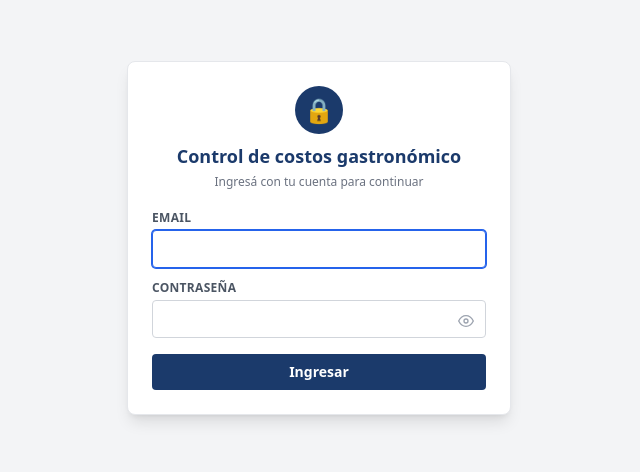
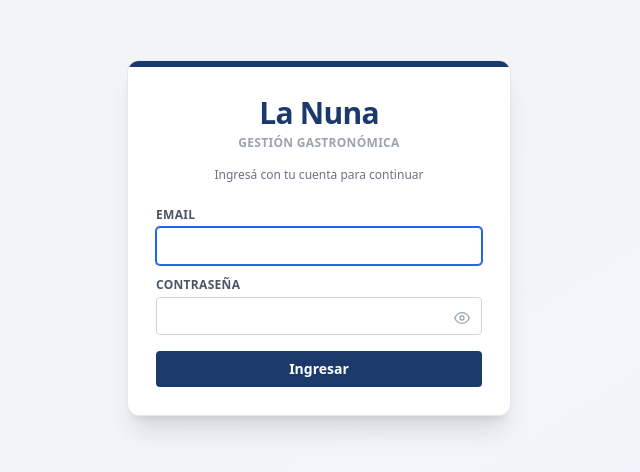
Before and after one commit to TMB98/costos-gastronomia, a React (Vite) app: page / in a window 1280 px wide. Shown: the part 162-634 px from the top of the page, without its empty margins (321-961 px from the left). Built offline with nearby package versions, Linux system fonts and the light colour scheme; no server answers.

Commit message:
Add files via upload

```diff
--- a/src/auth/PantallaLogin.jsx
+++ b/src/auth/PantallaLogin.jsx
@@ -32,15 +32,15 @@ function PantallaLogin({ onIngresar }) {
   const alPresionarEnter = (e) => { if (e.key === "Enter") intentar(); };
 
   return (
-    <div className="flex min-h-screen items-center justify-center bg-gray-100 dark:bg-gray-900 px-4">
-      <div className="w-full max-w-sm rounded-lg border border-gray-200 dark:border-gray-700 bg-white dark:bg-gray-800 p-6 shadow-lg">
-        <div className="mb-5 text-center">
-          <div className="mx-auto mb-2 flex h-12 w-12 items-center justify-center rounded-full text-2xl" style={{ backgroundColor: NAVY }}>
-            🔒
+    <div className="flex min-h-screen items-center justify-center bg-gradient-to-br from-gray-100 via-gray-100 to-blue-50 px-4 dark:from-gray-900 dark:via-gray-900 dark:to-gray-900">
+      <div className="w-full max-w-sm overflow-hidden rounded-xl border border-gray-200 dark:border-gray-700 bg-white dark:bg-gray-800 shadow-xl">
+        <div className="h-1.5" style={{ backgroundColor: NAVY }} />
+        <div className="p-7">
+          <div className="mb-6 text-center">
+            <h1 className="text-3xl font-extrabold tracking-tight" style={{ color: NAVY_TEXT }}>La Nuna</h1>
+            <p className="mt-1 text-xs font-semibold uppercase tracking-wide text-gray-400 dark:text-gray-500">Gestión gastronómica</p>
+            <p className="mt-4 text-xs text-gray-500 dark:text-gray-400">Ingresá con tu cuenta para continuar</p>
           </div>
-          <h1 className="text-lg font-bold" style={{ color: NAVY_TEXT }}>Control de costos gastronómico</h1>
-          <p className="mt-1 text-xs text-gray-500 dark:text-gray-400">Ingresá con tu cuenta para continuar</p>
-        </div>
         <div className="space-y-3">
           <Campo label="Email">
             <input autoFocus type="email" className={inputCls} value={email}
@@ -71,6 +71,7 @@ function PantallaLogin({ onIngresar }) {
         <button type="button" onClick={intentar} disabled={cargando} className="mt-4 w-full rounded py-2 text-sm font-semibold text-white disabled:opacity-60" style={{ backgroundColor: NAVY }}>
           {cargando ? "Ingresando…" : "Ingresar"}
         </button>
+        </div>
       </div>
     </div>
   );
```
